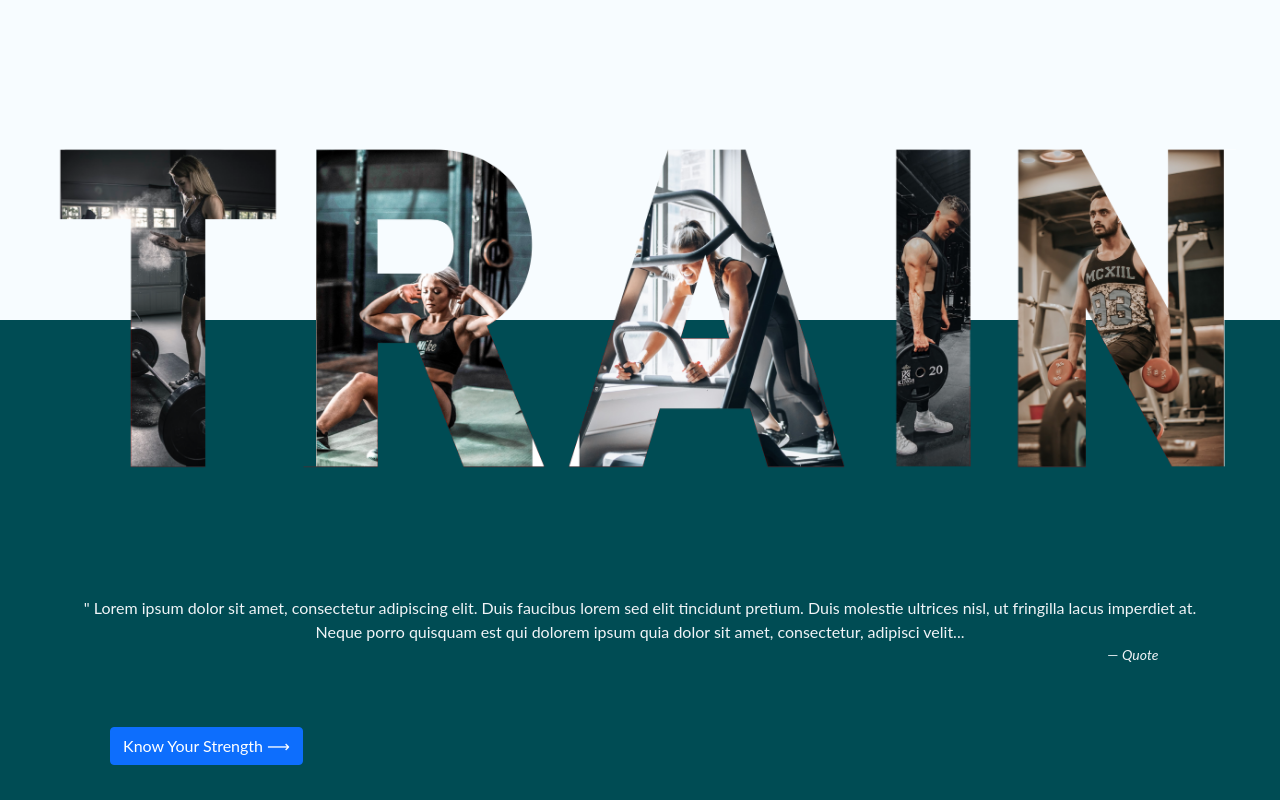
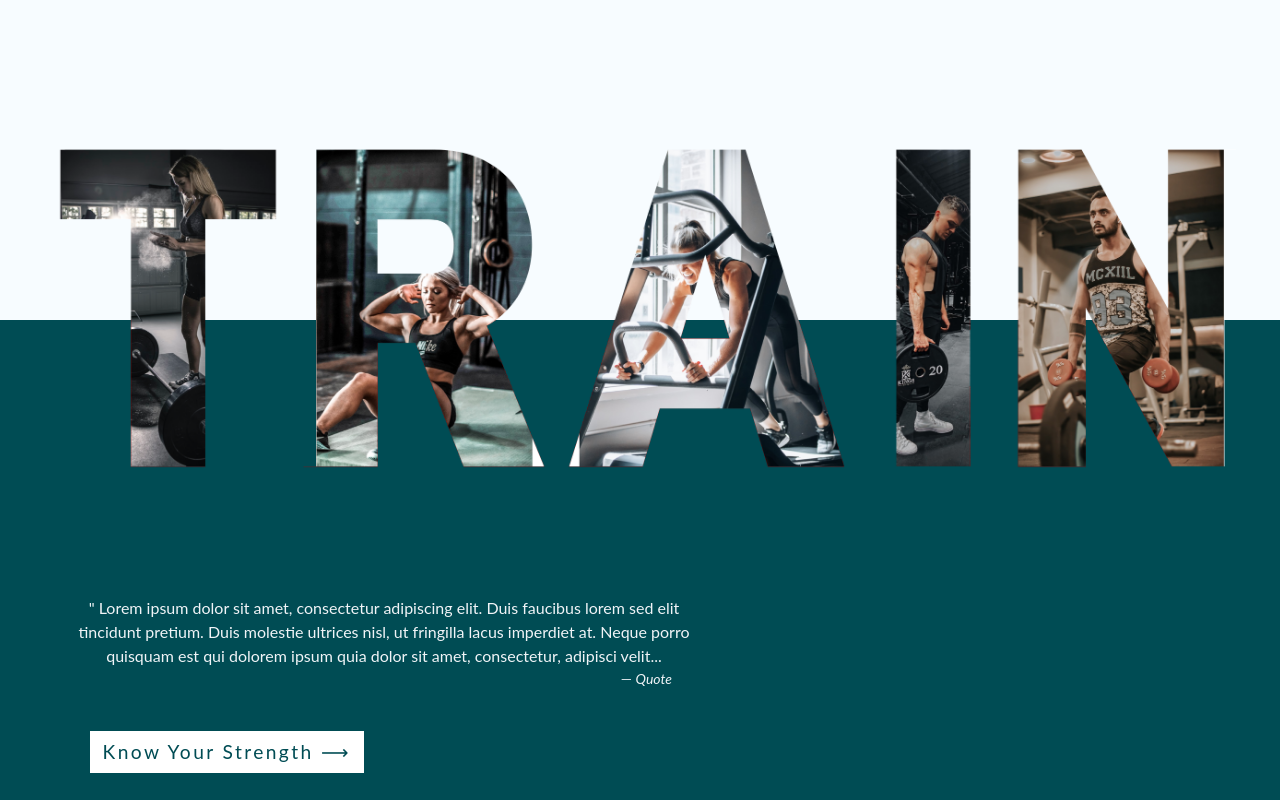
Before and after one commit to Aranesh22/mcf, a React (Create React App) app in the folder client/: page / in a window 1280 px wide. Shown: the top 800 px of the page. Built offline with nearby package versions, Linux system fonts and the light colour scheme.

Commit message:
Update Landing.css

```diff
--- a/client/src/css/Landing.css
+++ b/client/src/css/Landing.css
@@ -26,6 +26,7 @@ body {
 }
 
 .txtBox{
+    width: 60%;
     padding: 0% 5% 5%;
 }
 
@@ -108,3 +109,72 @@ body {
     margin: 5px;
     text-align: center;
 }
+
+
+
+
+.flexAlignStart{
+    flex-direction: column;
+    align-items: flex-start;
+}
+
+
+
+/* Find your plan button */
+.btn-primary.buttonWhite{
+    color: #004c54;
+    background-color: #FFFFFF;
+    border-color: #FFFFFF;
+    border-radius: 0px;
+
+    font-size: 1.2rem;
+    letter-spacing: 0.15rem;
+}
+
+.btn-primary.buttonWhite:hover{
+    color: #FFFFFF;
+    background-color: #004c54;
+    border-color: #FFFFFF;
+    border-radius: 0px;
+
+    font-size: 1.2rem;
+    letter-spacing: 0.15rem;
+}
+
+.btn-primary.buttonWhite:focus{
+    color: #FFFFFF;
+    background-color: #004c54;
+    border-color: #FFFFFF;
+
+    border-radius: 0px;
+
+
+    font-size: 1.2rem;
+    letter-spacing: 0.15rem;
+}
+
+/* How it works */
+
+/* img.longHex{
+    z-index: 1;
+    align-self: flex-end;
+} */
+
+/* img.numberImg {
+    height: 50px;
+} */
+/*
+.longHexContainer {
+    position: relative;
+}
+.longHexContainer {
+    position: absolute;
+
+
+} */
+
+
+
+p.fontTest{
+    color: #004c54;
+}
```
